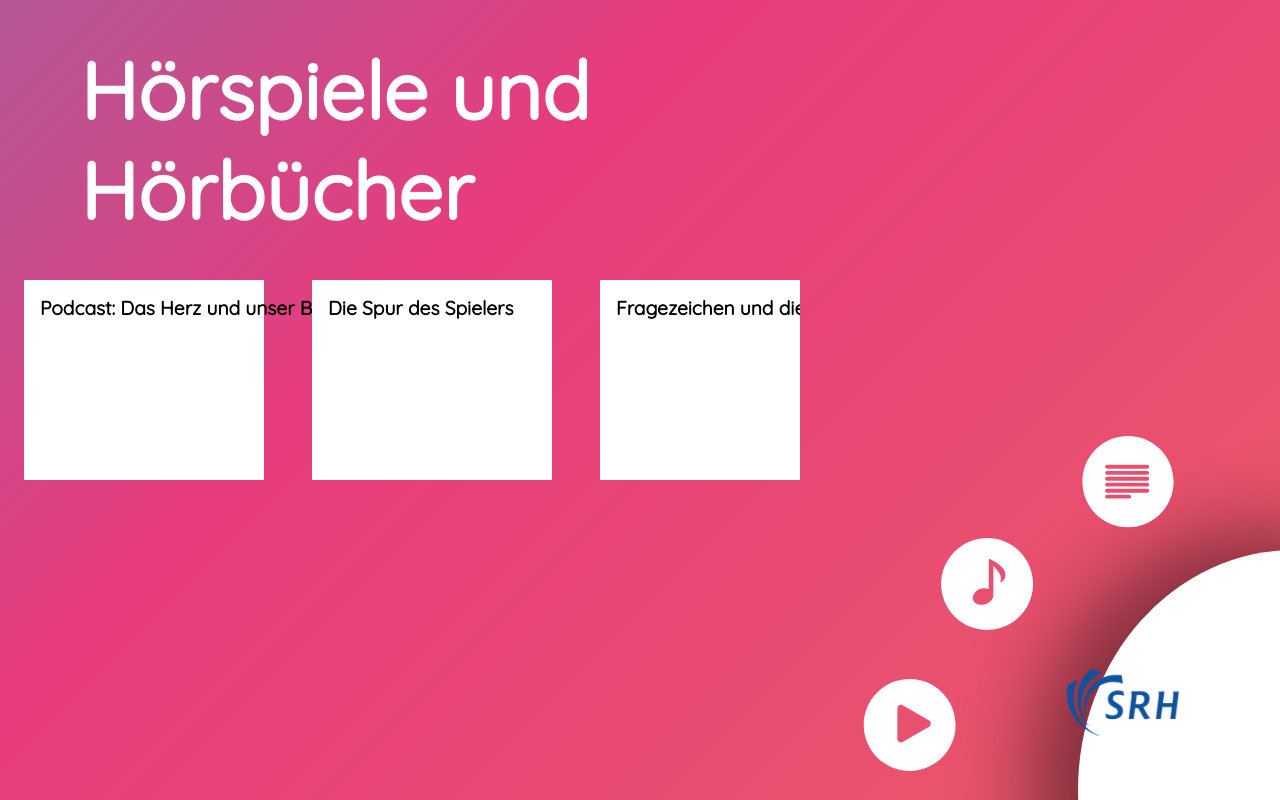
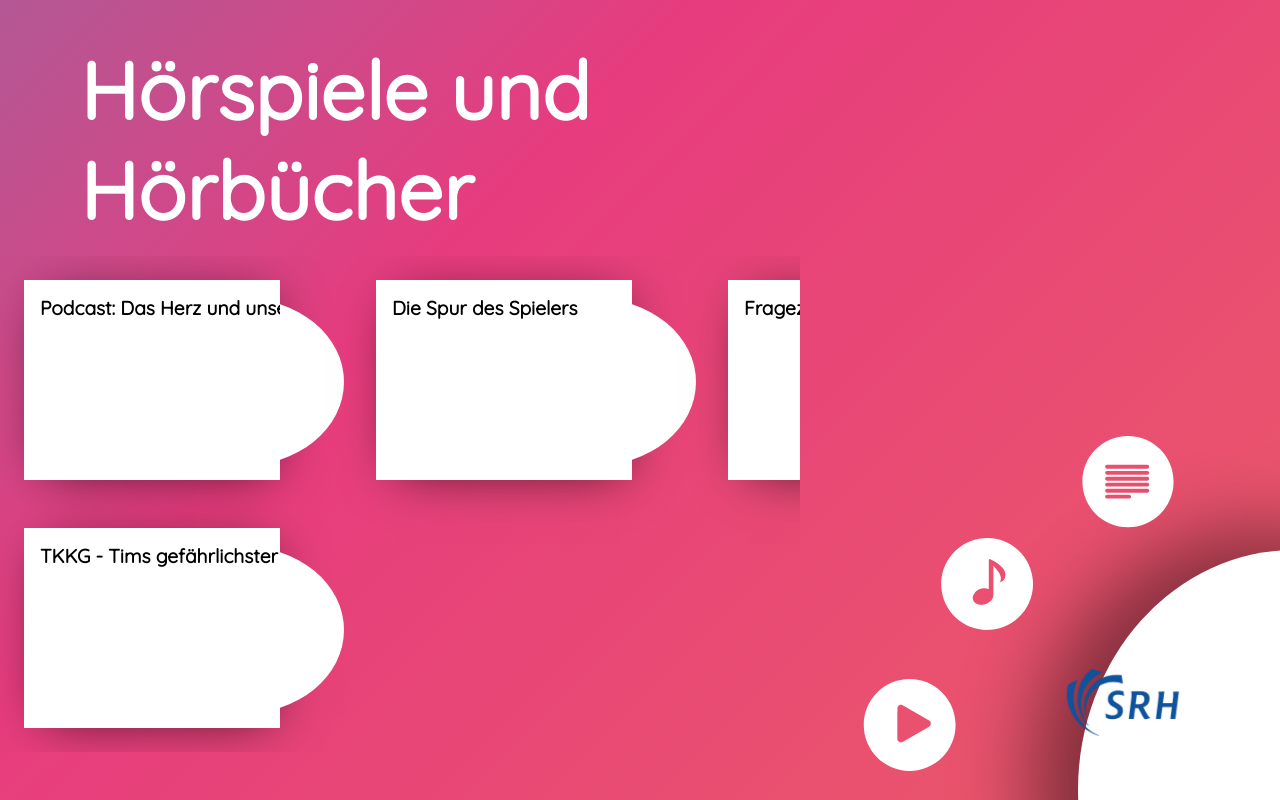
Before and after one commit to Momaritti/gera-srh, an Angular app: page /audio in a window 1280 px wide. Built offline with nearby package versions, Linux system fonts and the light colour scheme; data requests are answered from the project's data file.

Commit message:
added cd to cover

```diff
--- a/src/app/hear/hear.component.html
+++ b/src/app/hear/hear.component.html
@@ -5,8 +5,11 @@
     <div class="box-container">
     <ul>
       <li (click)="onSelect(audio)" *ngFor="let audio of results" [routerLink]="['item', audio.id]">
+        <div class="cd-cover">
         <h2>{{audio.title}}</h2>
+        </div>
         <h3>{{audio.id}}</h3>
+        <div class="cd"></div>
       </li>
       <!--
       <li *ngFor="let audio of results" [routerLink]="['item', audio.title]">
--- a/src/app/hear/hear.component.sass
+++ b/src/app/hear/hear.component.sass
@@ -23,5 +23,21 @@
 
 .container li
   height: 25vh
-  width: 10%
+  width: 20vw
   background-color: #FFFFFF
+  margin-right: 3%
+  z-index: 10
+  box-shadow: 6px 6px 50px -16px rgba(0,0,0,0.75)
+
+
+.cd-cover
+  overflow: hidden
+
+
+.cd
+  background-color: #FFFFFF
+  height: 21vh
+  width: 16vw
+  border-radius: 56%
+  margin-top: -11vh
+  margin-left: 9vw
```
